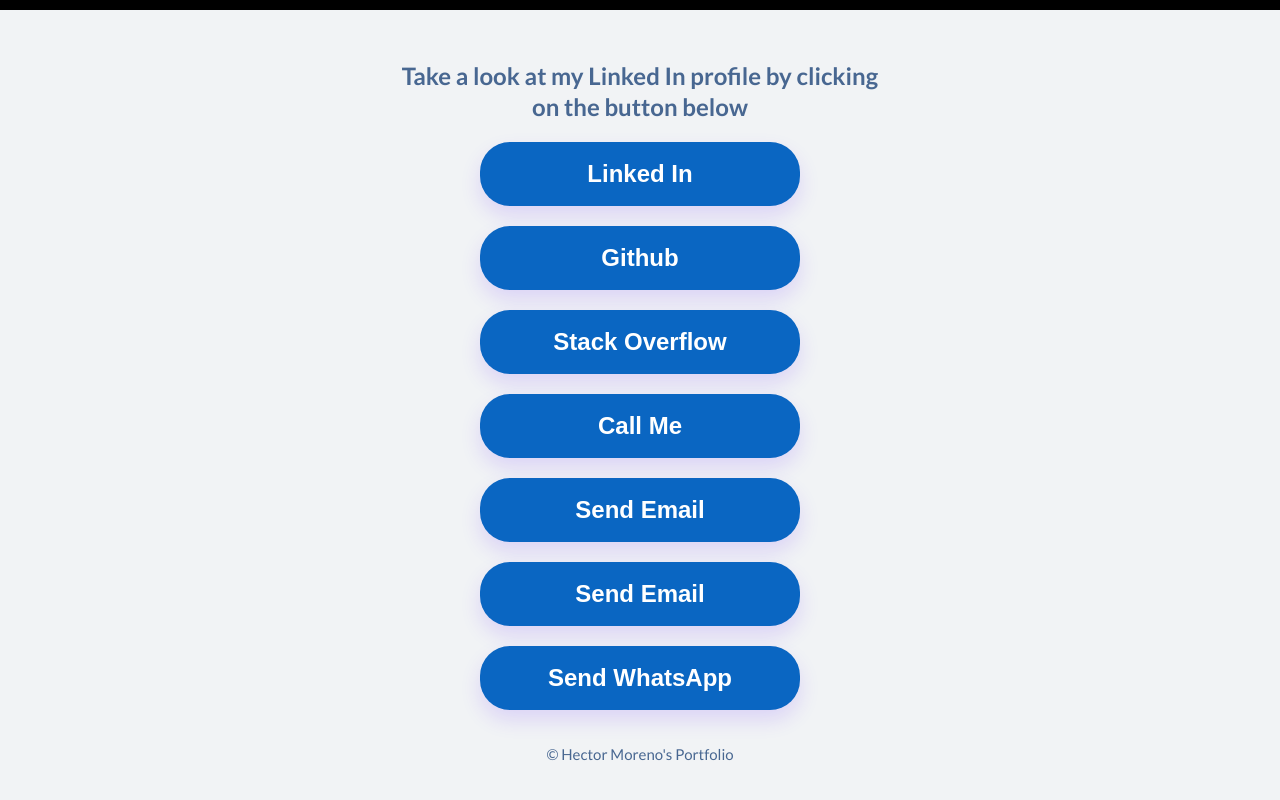
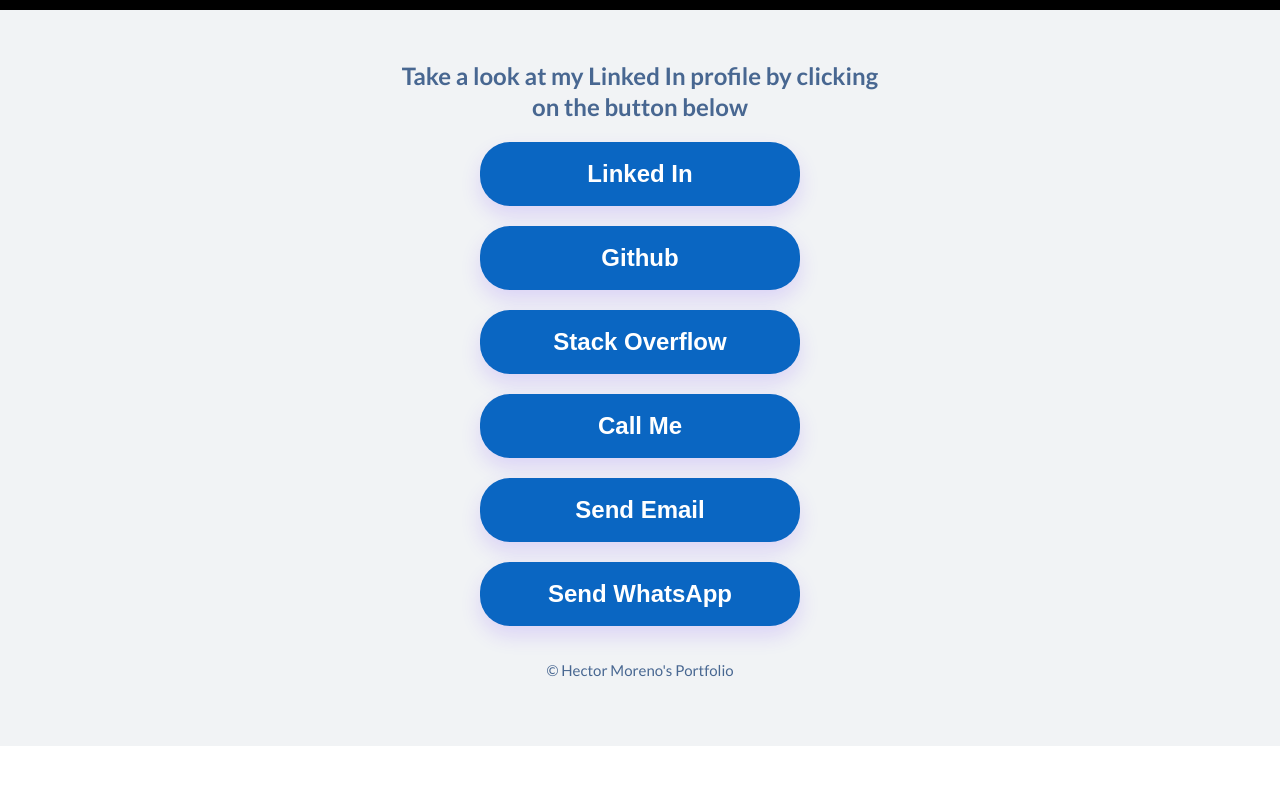
Before and after one commit to hectormorenosoftware/hectormorenosoftware.github.io, a React app: page /#/ in a window 1280 px wide. Shown: the part 2663-3463 px from the top of the page. After the commit the page ends 3409 px from the top, so only its background shows below. Built offline with nearby package versions, Linux system fonts and the light colour scheme.

Commit message:
Cherry picked code

```diff
--- a/src/components/Footer.js
+++ b/src/components/Footer.js
@@ -82,7 +82,6 @@
       <Button onClick={openStackOverflow}>Stack Overflow </Button>
       <Button onClick={callPhoneNumber}>Call Me </Button>
       <Button onClick={sendEmail}>Send Email </Button>
-      <Button onClick={sendEmail}>Send Email </Button>
       <Button onClick={sendWhatsapp}>Send WhatsApp</Button>
       <Copyright>{children}</Copyright>
     </FooterGroup>
```
Also changed, not shown: 2 other files (tests, documents, lock files or other folders).
